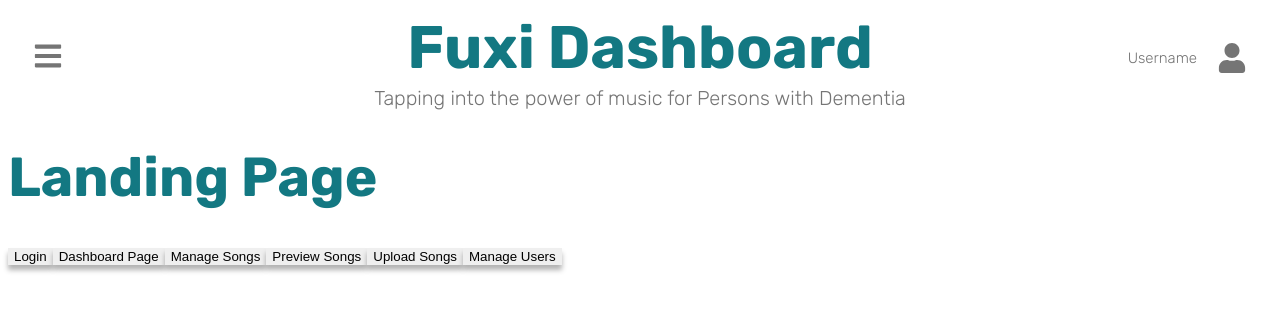
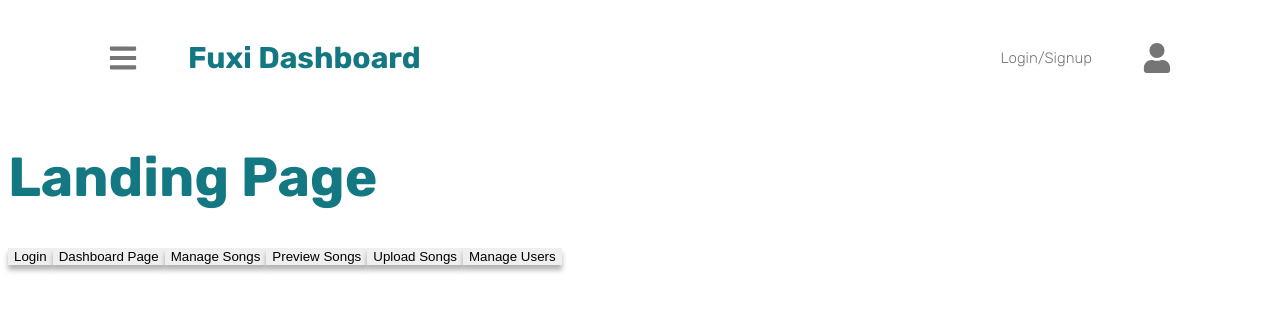
Before and after one commit to Coding-For-Good-UWC/Fuxi-Dashboard, a React (Create React App) app in the folder frontend/: page / in a window 1280 px wide. Shown: the top 312 px of the page. Built offline with nearby package versions, Linux system fonts and the light colour scheme.

Commit message:
Adjustments to Navbar

```diff
--- a/frontend/src/components/Navbar.js
+++ b/frontend/src/components/Navbar.js
@@ -8,18 +8,28 @@ import * as FaIcons from "react-icons/fa";
 function Navbar ()
 {
 
+    const navigate = useNavigate();
+    const handleLogin = () =>
+    {
+        navigate("/login")
+    }
+    const toDashboardPage = () =>
+    {
+        navigate("/dashboard")
+    }
+
 
     return (
         <div className = {classes.container}>
             <div className = {classes.leftContainer}>
                 <FaIcons.FaBars className = {classes.menu}/>
+                <h1 onClick = {toDashboardPage} className = {classes.title}>Fuxi Dashboard</h1>
+                {/* <h2 className = {classes.subtitle}>Tapping into the power of music for Persons with Dementia</h2> */}
             </div>
-            <div className = {classes.centerContainer}>
-                <h1 className = {classes.title}>Fuxi Dashboard</h1>
-                <h2 className = {classes.subtitle}>Tapping into the power of music for Persons with Dementia</h2>
-            </div>
+
+
             <div className = {classes.rightContainer}>
-                <h3 className = {classes.usernameText}>Username</h3>
+                <h3 onClick = {handleLogin} className = {classes.usernameText}>Login/Signup</h3>
                 <FaIcons.FaUser className = {classes.pfp}/>
             </div>
 
--- a/frontend/src/components/Navbar.module.css
+++ b/frontend/src/components/Navbar.module.css
@@ -3,17 +3,15 @@
     flex-direction: row;
     justify-content: space-between;
     align-items: center;
-    gap: 20px;
     height: 100px;
     /* border-bottom: 0.5vh solid black; */
-    padding-left: 25px;
-    padding-right: 25px;
+
 
 }
 
 .title{
-    margin: 5px;
-    font-size: 60px;
+
+    font-size: 30px;
 }
 
 .subtitle{
@@ -24,23 +22,34 @@
 .menu{
     font-size: 30px;
     color: var(--gray);
+    text-align: center;
 
 
 }
 
 .leftContainer{
 
-    width: 20vh;
+    width: 50vh;
+    display: flex;
+    text-align: center;
+    flex-direction: row;
+    align-items: center;
+    gap: 50px;
+    padding-left: 100px;
+
+
+
 }
 
 
 .rightContainer{
     display: flex;
     flex-direction: row;
-    gap: 20px;
-    width: 20vh;
+    gap: 50px;
+    width: 50vh;
     justify-content: right;
     align-items: center;
+    padding-right: 100px;
 
 }
 
@@ -50,21 +59,7 @@
 
 .pfp{
     font-size: 30px;
+    text-align: center;
     color: var(--gray);
 
 }
-
-.centerContainer{
-    width: 70vh;
-    display: flex;
-    flex-direction: column;
-    gap: 0px;
-    align-items: center;
-    justify-content: center;
-    line-height: 1;
-    margin-top: 5px;
-    padding-top: 5px;
-
-
-
-}
```
